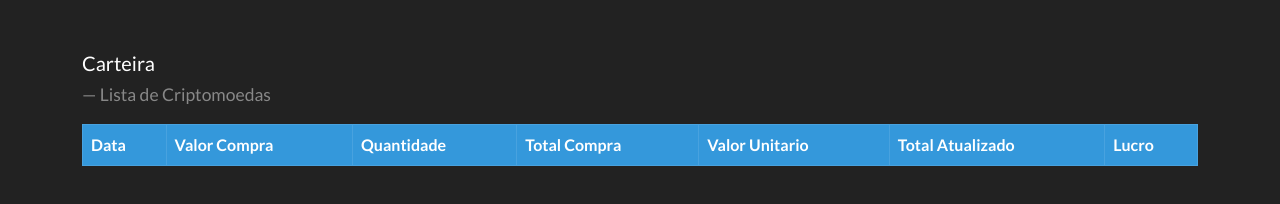
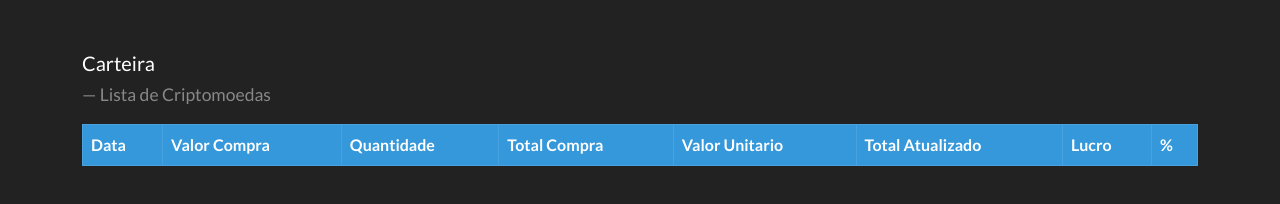
Before and after one commit to BetinRibeiro/ponto_venda, a plain HTML site: page index.html in a window 1280 px wide. Drawn offline with nearby package versions, Linux system fonts and the light colour scheme; no server answers.

Commit message:
Update index.html

```diff
--- a/index.html
+++ b/index.html
@@ -34,6 +34,7 @@
                   <th>Valor Unitario</th>
                   <th>Total Atualizado</th>
                   <th>Lucro</th>
+                  <th>%</th>
                 </tr>
               </thead>
               <tbody>
```
